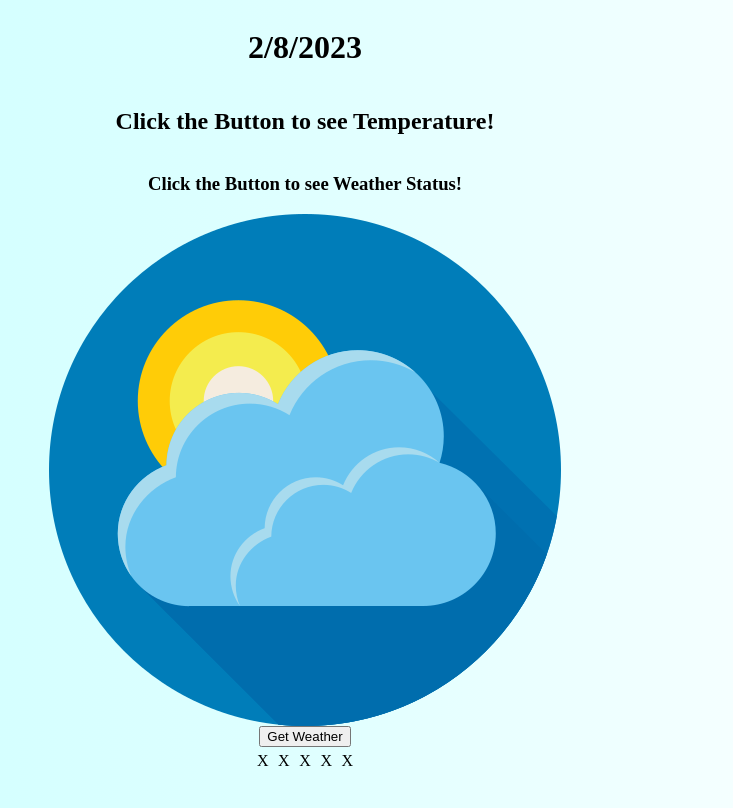
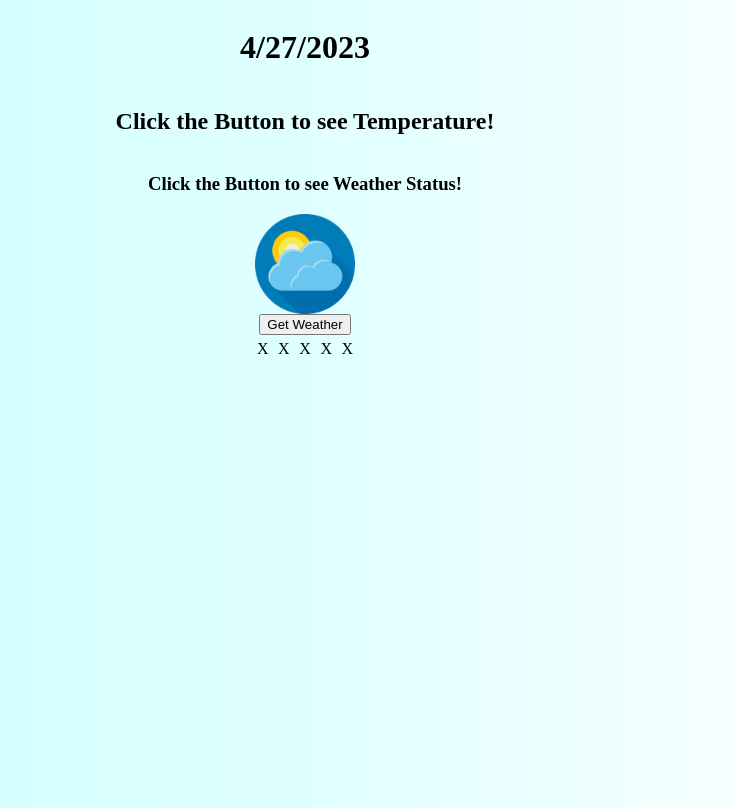
Before and after one commit to inlandleaf/weatherapp, a plain HTML site: page index.html in a window 1280 px wide. Shown: the whole page, without its empty margins (335-1068 px from the left). Drawn offline with Linux system fonts and the light colour scheme.

Commit message:
partial modifications to weatherapp

```diff
--- a/index.html
+++ b/index.html
@@ -4,13 +4,14 @@
     <title>Weather App</title>
     <meta name="description" content="My Weather App">
     <link rel="stylesheet" href="style.css">
+	<script src="script.js"></script>
 </head>
     <body>
         <main>
             <h1 id="date">2/8/2023</h1>
 	        <h2 id="temperature">Click the Button to see Temperature!</h2>
 	        <h3 id ="weatherStatus">Click the Button to see Weather Status!</h3>
-	        <img src="cloud.png" alt="Cloud Icon" class="weather-icon">
+	        <img src="cloud.png" alt="Cloud Icon" class="weather-icon" height="100px" width="100px">
 	        <button id="getWeatherBtn">Get Weather</button>
 	        <div class="fiveday">
 		        <div class="forecast">X</div>
--- /dev/null
+++ b/script.js
@@ -0,0 +1,19 @@
+let latitude = 0; // Create the variable for latitude
+let longitude = 0; // Create the variable for longitude
+
+window.onload = function() { // when website loads run this function (this is called an anonymous function)
+    const date = new Date(); // use built in JS func to getcurrent date
+    // parse date into a nice string
+    const dateString = (date.getMonth() + 1) + '/' + date.getDate() + '/' + date.getFullYear();
+    document.getElementById('date').innerHTML = dateString; // set the .date HTML text to our dateString
+    if ("geolocation" in navigator) { // if browser supports location
+		navigator.geolocation.getCurrentPosition(success) // call 'success' function
+	} else { // if location does not exist
+	  console.log("Geolocation is not available in your browser."); // print message to user
+	}
+}
+
+function success(position) { // position contains all the geolocation info we retrieved
+	latitude = position.coords.latitude; //
+	longitude = position.coords.longitude;
+}
```
